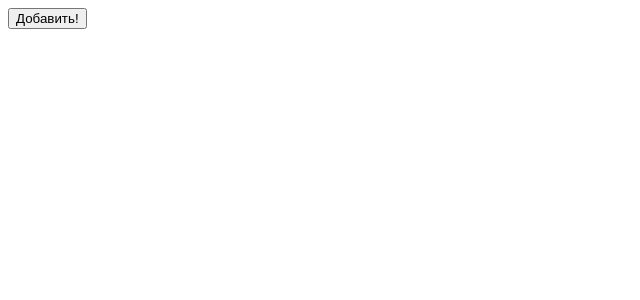
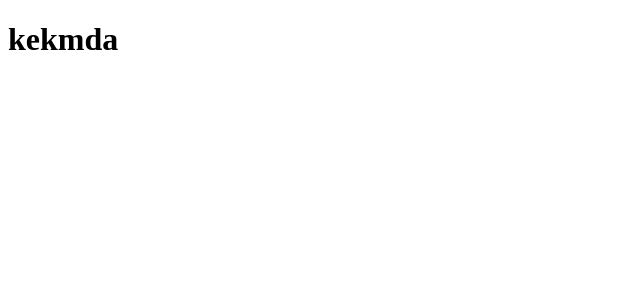
Before and after one commit to Deiklov/diplom_front, a React app: page / in a window 1280 px wide. Shown: the top 300 px of the page, without its empty margins (0-640 px from the left). Built offline with nearby package versions, Linux system fonts and the light colour scheme.

Commit message:
dev server and first component

```diff
--- a/package.json
+++ b/package.json
@@ -6,7 +6,7 @@
   "scripts": {
     "test": "echo \"Error: no test specified\" && exit 1",
     "dev": "webpack --mode development",
-    "dev-server": "webpack-dev-server --mode development --port 3000 --open",
+    "dev-server": "webpack serve --port 3000",
     "build": "webpack --mode production"
   },
   "repository": {
--- /dev/null
+++ b/src/components/App.jsx
@@ -0,0 +1,12 @@
+import React, {Component} from 'react';
+
+export class App extends Component {
+    constructor(props) {
+        super(props);
+    }
+
+    render() {
+        return <h1>kekmda</h1>;
+    }
+
+}
--- a/src/index.js
+++ b/src/index.js
@@ -1,33 +1,11 @@
 import React, {Fragment} from "react";
 import ReactDom from "react-dom";
+import {App} from 'components/App.jsx'
 
-const messegesData = [];
-
-const Message = (props) => {
-    return <div>{props.text}</div>;
-};
-
-const MessagesList = (props) => {
-    return props.items.map((item, index) => <Message text={item} key={index}/>);
-};
-
-const Button = ({children}) => {
-    const handleClick = (event) => {
-        messegesData.push("Нормально");
-        ReactDom.render(
-            <Fragment>
-                <MessagesList items={messegesData}/>
-                <Button>Добавить!</Button>
-            </Fragment>,
-            document.getElementById("root")
-        );
-    };
-    return <button onClick={handleClick}>{children}</button>;
-};
 
 ReactDom.render(
     <>
-        <Button>Добавить!</Button>
+        <App/>
     </>,
     document.getElementById("root")
 );
--- a/webpack.config.js
+++ b/webpack.config.js
@@ -8,10 +8,15 @@ module.exports = (env, options) => {
     return {
         entry: path.join(__dirname, "src", "index.js"),
         output: {
-            path: path.resolve(__dirname, 'dist'),
+            path: path.join(__dirname, 'dist'),
             filename: 'bundle.js',
         },
-
+        resolve: {
+            extensions: [".js", ".jsx"],
+            alias: {
+                components: path.join(__dirname, "src", "components"),
+            },
+        },
         // devtool: 'cheap-eval-source-map',
 
         module: {
```
Also changed, not shown: 1 other file (tests, documents, lock files or other folders).
